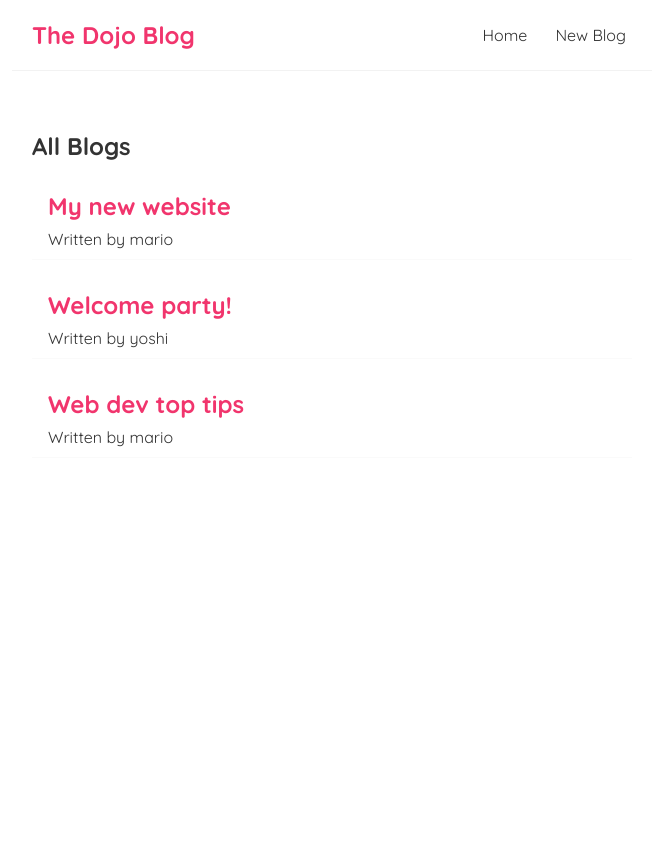
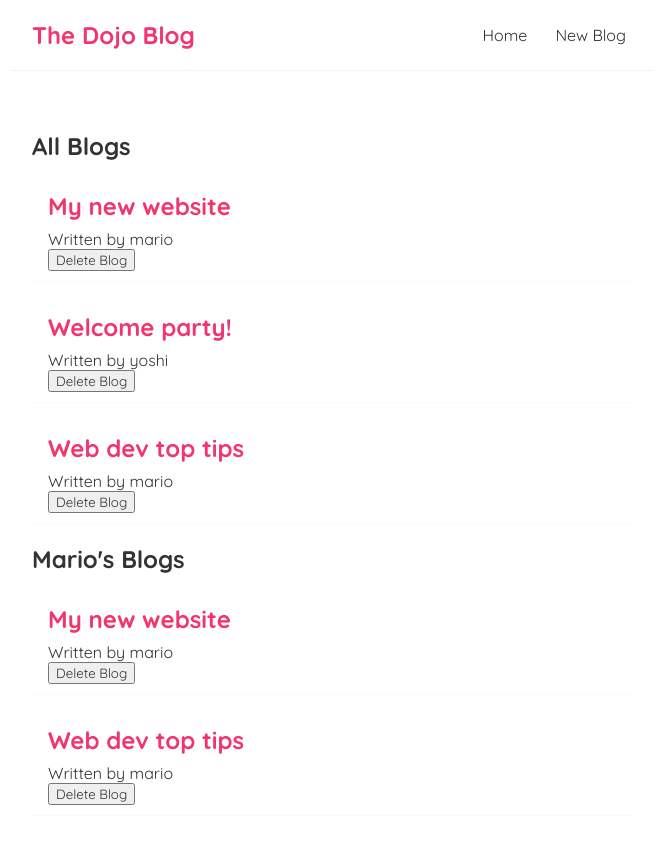
Before and after one commit to afiqhafizuddin/react-learn, a React (Create React App) app: page / in a window 1280 px wide. Shown: the top 844 px of the page, without its empty margins (308-964 px from the left). Before the commit the page ends 800 px from the top, so only its background shows below. Built offline with nearby package versions, Linux system fonts and the light colour scheme.

Commit message:
reuse components and use functions as props

```diff
--- a/src/BlogList.js
+++ b/src/BlogList.js
@@ -1,8 +1,11 @@
 const BlogList = (props) => {
   const blogs = props.blogs;
   const title = props.title;
+  const handleDelete = props.handleDelete;
 
-  console.log(props, blogs);
+  // const BlogList = ({ blogs, title, handleDelete }) => {
+
+  // console.log(props, blogs);
   return (
     <div className="blog-list">
       <h2>{title}</h2>
@@ -10,6 +13,7 @@
         <div className="blog-preview" key={blog.id}>
           <h2>{blog.title}</h2>
           <p>Written by {blog.author}</p>
+          <button onClick={() => handleDelete(blog.id)}>Delete Blog</button>
         </div>
       ))}
     </div>
--- a/src/Home.js
+++ b/src/Home.js
@@ -12,9 +12,20 @@
       id: 3,
     },
   ]);
+
+  const handleDelete = (id) => {
+    const newBlogs = blogs.filter((blog) => blog.id !== id);
+    setBlogs(newBlogs);
+  };
+
   return (
     <div className="home">
-      <BlogList blogs={blogs} title="All Blogs" />
+      <BlogList blogs={blogs} title="All Blogs" handleDelete={handleDelete} />
+      <BlogList
+        blogs={blogs.filter((blog) => blog.author === "mario")}
+        title="Mario's Blogs"
+        handleDelete={handleDelete} // have to call the function
+      />
     </div>
   );
 };
```
